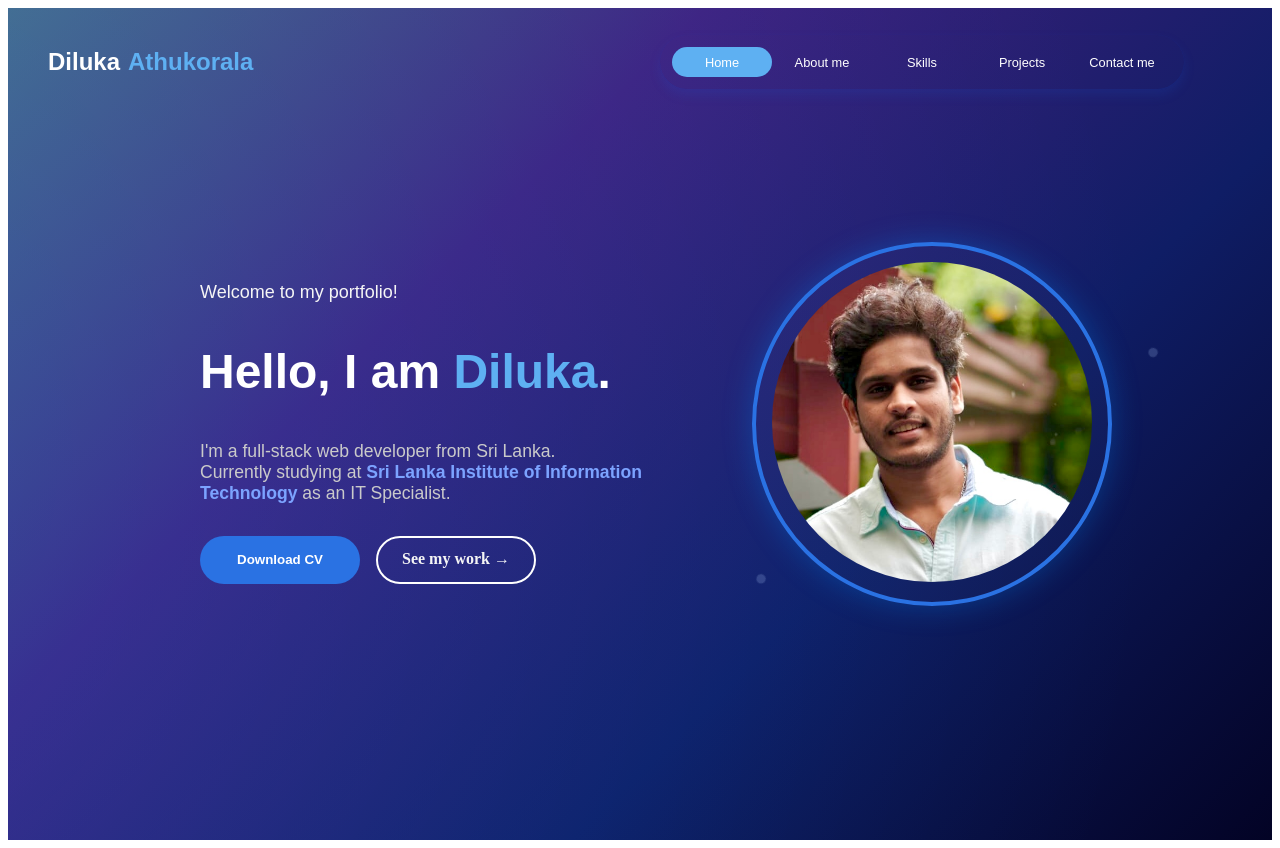
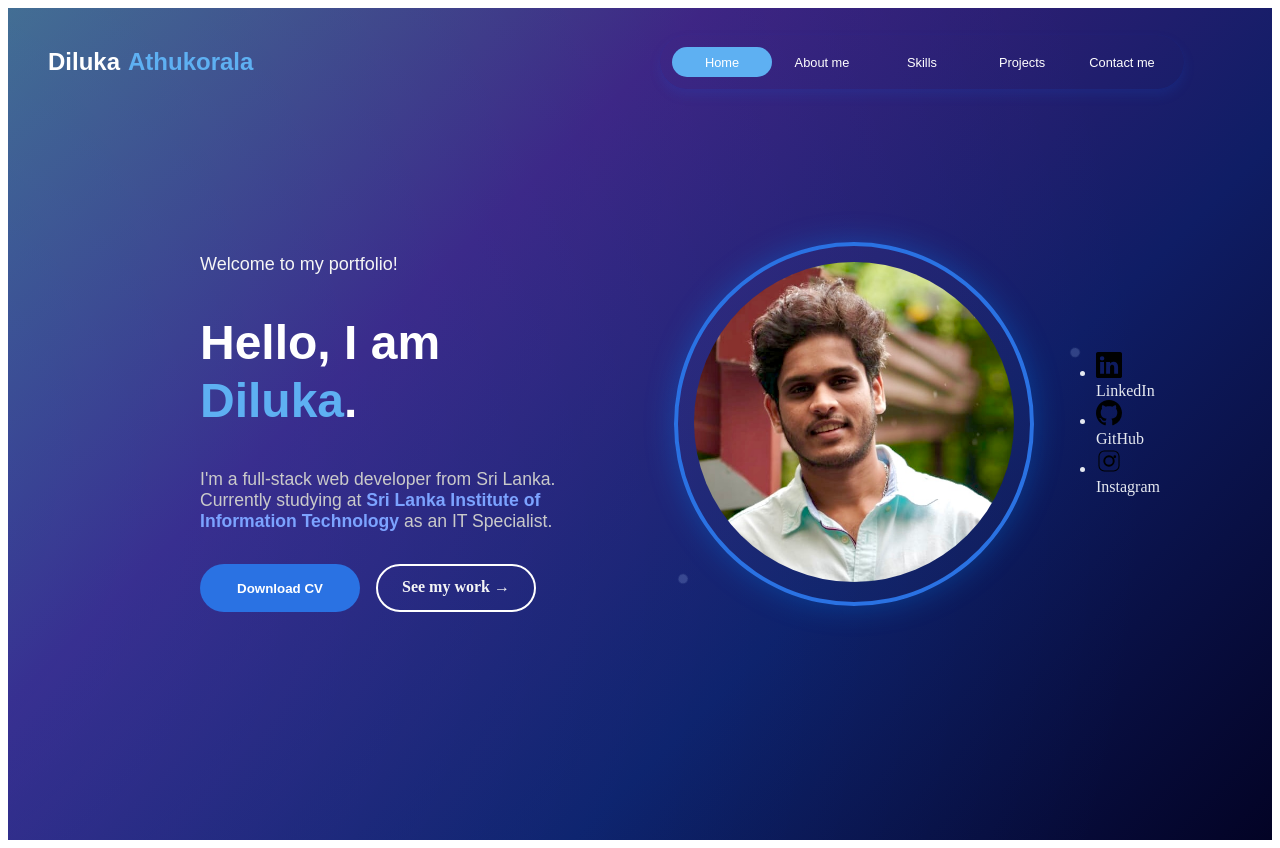
Before and after one commit to dilukaathukorala/My-Portfolio, a Next.js app: page / in a window 1280 px wide. Built offline with nearby package versions, Linux system fonts and the light colour scheme.

Commit message:
Update hero
Added social media links

```diff
--- a/components/Hero.js
+++ b/components/Hero.js
@@ -19,7 +19,6 @@
     setRays(raysData);
   }, []);
 
-  // Lock/unlock background scroll
   useEffect(() => {
     if (menuOpen) {
       document.body.classList.add("no-scroll");
@@ -53,33 +52,25 @@
           Diluka<span className="Hero-fullName">Athukorala</span>
         </div>
 
-        {/* Desktop Navigation Tabs */}
         <div className="tabs desktop-nav">
           <input type="radio" id="nav-home" name="nav" defaultChecked />
           <label className="tab" htmlFor="nav-home"><a href="#hero">Home</a></label>
-
           <input type="radio" id="nav-about" name="nav" />
           <label className="tab" htmlFor="nav-about"><a href="#about">About me</a></label>
-
           <input type="radio" id="nav-skills" name="nav" />
           <label className="tab" htmlFor="nav-skills"><a href="#skills">Skills</a></label>
-
           <input type="radio" id="nav-projects" name="nav" />
           <label className="tab" htmlFor="nav-projects"><a href="#portfolio">Projects</a></label>
-
           <input type="radio" id="nav-contact" name="nav" />
           <label className="tab" htmlFor="nav-contact"><a href="#contact">Contact me</a></label>
-
           <span className="glider"></span>
         </div>
 
-        {/* Mobile Menu Icon (hidden on desktop via CSS) */}
         <div className="mobile-menu-icon" onClick={() => setMenuOpen(!menuOpen)}>
           {menuOpen ? <FaTimes /> : <FaBars />}
         </div>
       </div>
 
-      {/* Backdrop + Modal Menu */}
       {menuOpen && (
         <>
           <div className="menu-backdrop" onClick={closeMenu}></div>
@@ -93,7 +84,6 @@
         </>
       )}
 
-      {/* Hero Main Content */}
       <div className="hero-content">
         <div className="hero-left">
           <p className="hero-intro">Welcome to my portfolio!</p>
@@ -147,6 +137,65 @@
           </div>
         </div>
       </div>
+
+      <ul className="example-2 fixed-icons">
+        <li className="icon-content">
+          <a href="https://linkedin.com/" aria-label="LinkedIn" data-social="linkedin">
+            <div className="filled"></div>
+            <svg className="icon-svg" xmlns="http://www.w3.org/2000/svg" width="26" height="26" viewBox="0 0 16 16">
+              <path d="M0 1.146C0 .513.526 0 1.175 0h13.65C15.474 0 16 .513 16 1.146v13.708c0 .633-.526 1.146-1.175
+              1.146H1.175C.526 16 0 15.487 0 14.854zm4.943 12.248V6.169H2.542v7.225zm-1.2-8.212c.837 0
+              1.358-.554 1.358-1.248-.015-.709-.52-1.248-1.342-1.248S2.4
+              3.226 2.4 3.934c0 .694.521 1.248 1.327
+              1.248zm4.908 8.212V9.359c0-.216.016-.432.08-.586.173-.431.568-.878
+              1.232-.878.869 0 1.216.662 1.216
+              1.634v3.865h2.401V9.25c0-2.22-1.184-3.252-2.764-3.252-1.274
+              0-1.845.7-2.165 1.193v.025h-.016l.016-.025V6.169h-2.4c.03.678
+              0 7.225 0 7.225z" />
+            </svg>
+          </a>
+          <div className="tooltip">LinkedIn</div>
+        </li>
+
+        <li className="icon-content">
+          <a href="https://github.com/" aria-label="GitHub" data-social="github">
+            <div className="filled"></div>
+            <svg className="icon-svg" xmlns="http://www.w3.org/2000/svg" width="26" height="26" viewBox="0 0 16 16">
+              <path d="M8 0C3.58 0 0 3.58 0 8c0
+              3.54 2.29 6.53 5.47 7.59.4.07.55-.17.55-.38
+              0-.19-.01-.82-.01-1.49-2.01.37-2.53-.49-2.69-.94-.09-.23-.48-.94-.82-1.13-.28-.15-.68-.52-.01-.53.63-.01
+              1.08.58 1.23.82.72 1.21 1.87.87
+              2.33.66.07-.52.28-.87.51-1.07-1.78-.2-3.64-.89-3.64-3.95
+              0-.87.31-1.59.82-2.15-.08-.2-.36-1.02.08-2.12
+              0 0 .67-.21 2.2.82.64-.18
+              1.32-.27 2-.27s1.36.09 2 .27c1.53-1.04
+              2.2-.82 2.2-.82.44 1.1.16 1.92.08
+              2.12.51.56.82 1.27.82 2.15
+              0 3.07-1.87 3.75-3.65
+              3.95.29.25.54.73.54
+              1.48 0 1.07-.01 1.93-.01
+              2.2 0 .21.15.46.55.38A8.01 8.01
+              0 0 0 16 8c0-4.42-3.58-8-8-8" />
+            </svg>
+          </a>
+          <div className="tooltip">GitHub</div>
+        </li>
+
+        <li className="icon-content">
+          <a href="https://instagram.com/" aria-label="Instagram" data-social="instagram">
+            <div className="filled"></div>
+            <svg className="icon-svg" xmlns="http://www.w3.org/2000/svg" width="26" height="26" viewBox="0 0 512 512">
+              <path d="M349.33,69.33H162.67A93.34,93.34,0,0,0,69.33,162.67v186.66A93.34,93.34,0,0,0,162.67,
+              442.67h186.66A93.34,93.34,0,0,0,442.67,349.33V162.67A93.34,93.34,0,0,0,349.33,69.33ZM464,
+              349.33A114.68,114.68,0,0,1,349.33,464H162.67A114.68,114.68,0,0,1,48,349.33V162.67A114.68,
+              114.68,0,0,1,162.67,48H349.33A114.68,114.68,0,0,1,464,162.67ZM256,144a112,112,0,1,0,112,
+              112A112,112,0,0,0,256,144Zm0,186.67A74.67,74.67,0,1,1,330.67,256,74.77,74.77,0,0,1,
+              256,330.67ZM370.67,144a26.67,26.67,0,1,0,26.66,26.67A26.69,26.69,0,0,0,370.67,144Z" />
+            </svg>
+          </a>
+          <div className="tooltip">Instagram</div>
+        </li>
+      </ul>
     </section>
   );
 }
```
